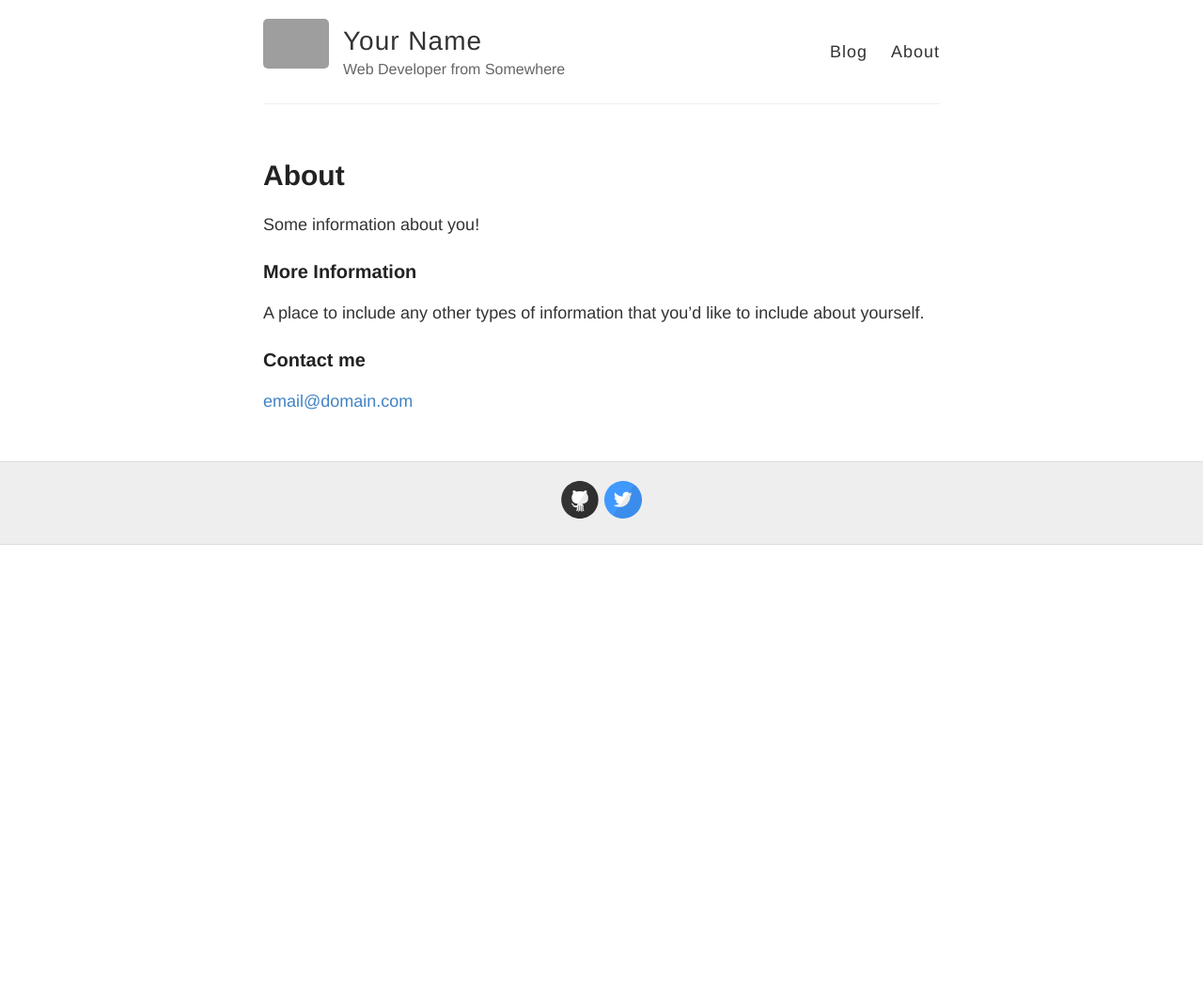
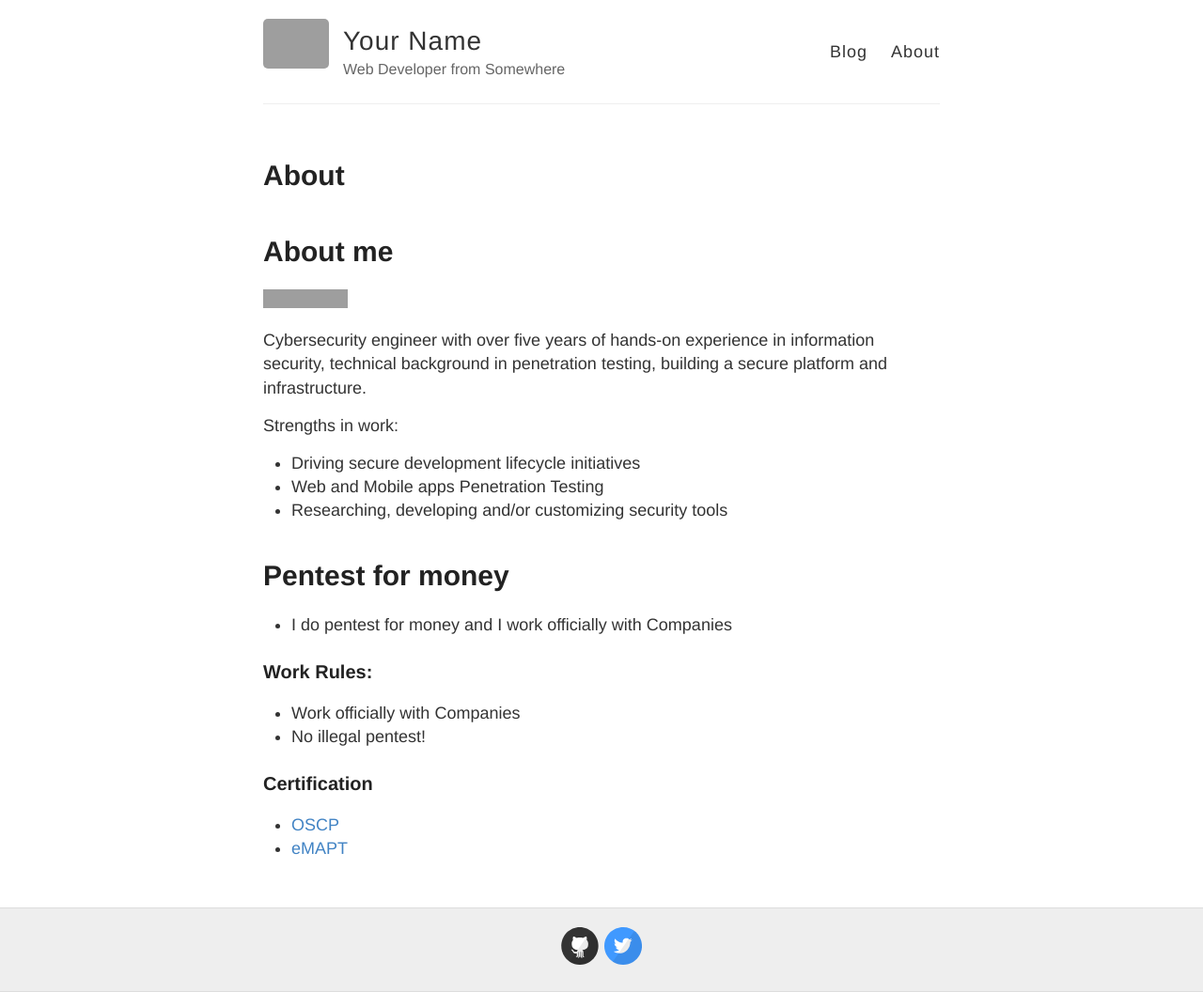
Before and after one commit to m1sn1k/m1sn1k.github.io, a Jekyll site: the page built from about.md, in a window 1280 px wide. Shown: the whole page at 94% size. Built offline with Jekyll 4.4.1, drawn with Linux system fonts in a browser that asks for light colours; before the commit the page ends 900 px from its top, so only the background shows below that; grey boxes are pictures that could not be loaded.

Commit message:
Testing own site

```diff
--- a/about.md
+++ b/about.md
@@ -4,12 +4,35 @@
 permalink: /about/
 ---
 
-Some information about you!
-
-### More Information
-
-A place to include any other types of information that you'd like to include about yourself.
-
-### Contact me
-
-[email@domain.com](mailto:email@domain.com)
+<html>
+<head>
+<meta charset="utf-8">
+<title>About me</title>
+<link rel="stylesheet" type="text/css" href="https://m1sn1k.github.io/about/style_about.css">
+</head>
+<body id="preview">
+    <h1 class="code-line" data-line-start=0 data-line-end=1><a id="About_me_0"></a>About me</h1>
+    <p class="has-line-data" data-line-start="2" data-line-end="3"><img src="http://www.hackthebox.eu/badge/image/576" alt="Hack The Box"></p>
+    <p class="has-line-data" data-line-start="4" data-line-end="5">Cybersecurity engineer with over five years of hands-on experience in information security, technical background in penetration testing, building a secure platform and infrastructure.</p>
+    <p class="has-line-data" data-line-start="6" data-line-end="7">Strengths in work:</p>
+    <ul>
+    <li class="has-line-data" data-line-start="8" data-line-end="9">Driving secure development lifecycle initiatives</li>
+    <li class="has-line-data" data-line-start="9" data-line-end="10">Web and Mobile apps Penetration Testing</li>
+    <li class="has-line-data" data-line-start="10" data-line-end="12">Researching, developing and/or customizing security tools</li>
+    </ul>
+    <h1 class="code-line" data-line-start=12 data-line-end=13><a id="Pentest_for_money_12"></a>Pentest for money</h1>
+    <ul>
+    <li class="has-line-data" data-line-start="14" data-line-end="16">I do pentest for money and I work officially with Companies</li>
+    </ul>
+    <h3 class="code-line" data-line-start=16 data-line-end=17><a id="Work_Rules_16"></a>Work Rules:</h3>
+    <ul>
+    <li class="has-line-data" data-line-start="17" data-line-end="18">Work officially with Companies</li>
+    <li class="has-line-data" data-line-start="18" data-line-end="20">No illegal pentest!</li>
+    </ul>
+    <h3 class="code-line" data-line-start=20 data-line-end=21><a id="Certification_20"></a>Certification</h3>
+    <ul>
+    <li class="has-line-data" data-line-start="22" data-line-end="23"><a href="https://www.offensive-security.com/pwk-oscp/">OSCP</a></li>
+    <li class="has-line-data" data-line-start="23" data-line-end="25"><a href="https://elearnsecurity.com/product/emapt-certification/">eMAPT</a></li>
+    </ul>
+</body>
+</html>
```
Also changed, not shown: style_about.css (added, +20 -0 lines).
